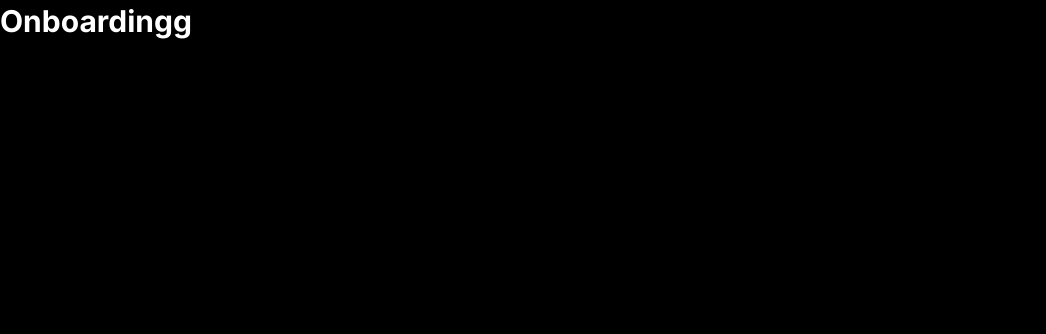
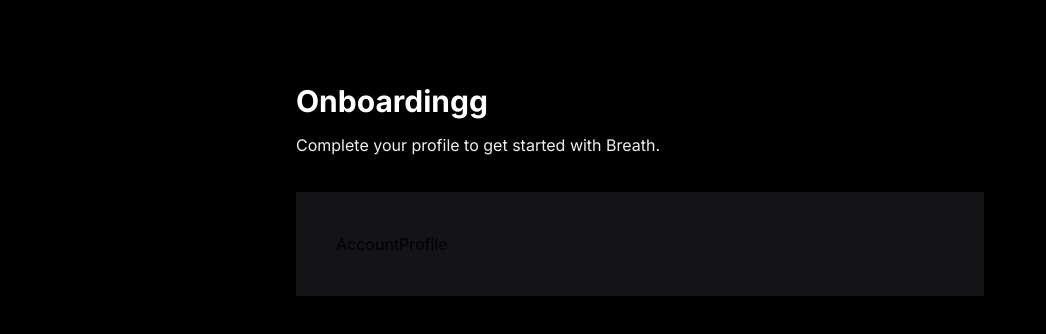
Before and after one commit to kokojimz/Breath, a Next.js app: page /onboarding in a window 1280 px wide. Shown: the top 334 px of the page, without its empty margins (0-1046 px from the left). Built offline with nearby package versions, Linux system fonts and the light colour scheme; no server answers.

Commit message:
feat: Creating Props for AccountProfile

```diff
--- a/package.json
+++ b/package.json
@@ -10,6 +10,7 @@
   },
   "dependencies": {
     "@clerk/nextjs": "^4.29.2",
+    "@clerk/themes": "^1.7.9",
     "@uploadthing/react": "^6.1.0",
     "mongoose": "^8.0.4",
     "next": "14.0.4",
--- a/src/app/(auth)/onboarding/page.tsx
+++ b/src/app/(auth)/onboarding/page.tsx
@@ -1,7 +1,30 @@
+import AccountProfile from "@/components/forms/AccountProfile"
+import { currentUser } from '@clerk/nextjs';
+
 async function Page() {
+    const user = await currentUser();
+    const userInfo = {};
+    const userData = {
+        id: user?.id,
+        objectId: userInfo?._id,
+        username: userInfo?.username || user?.username,
+        name: userInfo?.name || user?.firstName || "",
+        bio: userInfo?.bio || "",
+        image: userInfo?.image || user?.imageUrl,
+    }
     return (
-        <main>
+        <main className="mx-auto flex max-w-3xl flex-col justify-start px-10 py-20">
             <h1 className="head-text">Onboardingg</h1>
+            <p className="mt-3 text-base-regular text-light-2">
+                Complete your profile to get started with Breath.
+            </p>
+
+            <section className="mt-9 bg-dark-2 p-10">
+                <AccountProfile
+                    user={userData}
+                    btnTitle="Continue"
+                />
+            </section>
         </main>
     )
 }
--- /dev/null
+++ b/src/components/forms/AccountProfile.tsx
@@ -0,0 +1,21 @@
+"use client"
+
+interface Props {
+    user: {
+        id: string;
+        objectId: string;
+        username: string;
+        name: string;
+        bio: string;
+        image: string;
+    };
+    btnTitle: string;
+}
+
+function AccountProfile({ user, btnTitle }: Props) {
+    return (
+        <div>AccountProfile</div>
+    )
+}
+
+export default AccountProfile
--- a/src/components/shared/Topbar.tsx
+++ b/src/components/shared/Topbar.tsx
@@ -1,4 +1,5 @@
 import { OrganizationSwitcher, SignOutButton, SignedIn } from "@clerk/nextjs"
+import { dark } from "@clerk/themes"
 import Image from "next/image"
 import Link from "next/link"
 
@@ -30,6 +31,7 @@
 
                 <OrganizationSwitcher
                     appearance={{
+                        baseTheme: dark,
                         elements: {
                             organizationSwitcherTrigger: "py-2 px-4"
                         }
```
Also changed, not shown: 1 other file (tests, documents, lock files or other folders).
